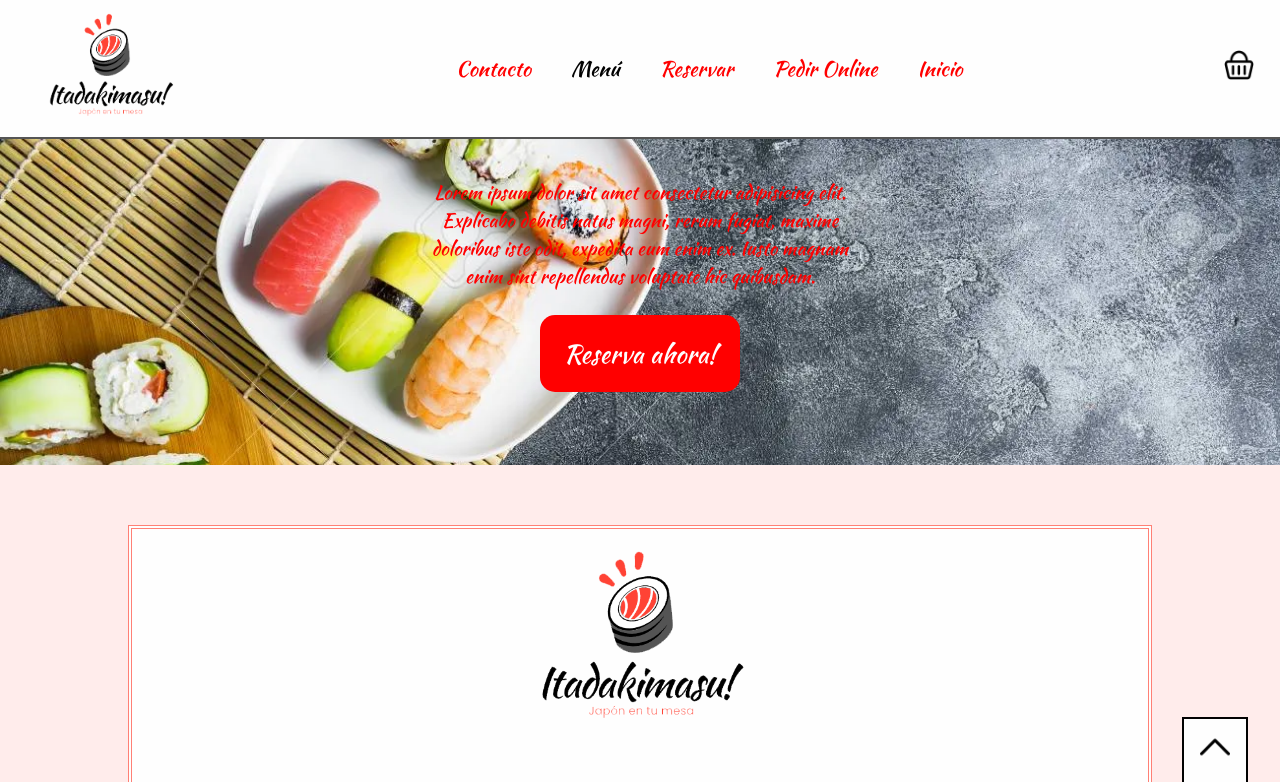
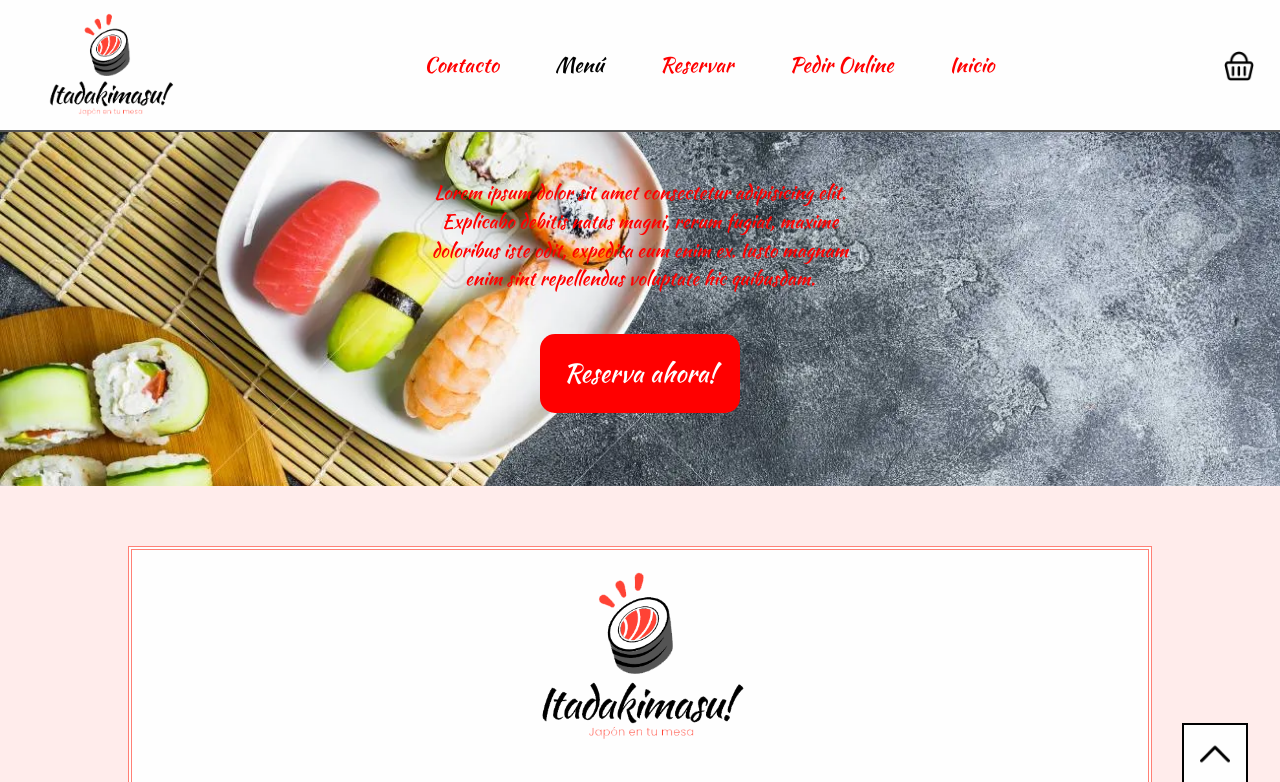
Before and after one commit to lealopez95/coderhouse-itadakimasu, a plain HTML site: page pages/menu.html in a window 1280 px wide. Shown: the top 782 px of the page. Drawn offline with nearby package versions, Linux system fonts and the light colour scheme.

Commit message:
add bootstrap to header and replicate it in all the pages

```diff
--- a/css/styles.css
+++ b/css/styles.css
@@ -18,7 +18,7 @@
 * {
 	margin: 0;
 	padding: 0;
-	box-sizing: border-box;
+	/* box-sizing: border-box; */
 }
 
 li {
@@ -86,22 +86,20 @@ main {
 	grid-area: nav;
 }
 
-.nav__menu {
-	display: flex;
-	flex-wrap: wrap;
-	justify-content: center;
+.offcanvas-start {
+	width: 100%;
 }
 
-.nav__menu__item {
+.navbar-nav .nav-item {
 	margin-left: 20px;
 	margin-right: 20px;
 }
 
-.nav__menu__item_link {
+.navbar-light .navbar-nav .nav-link {
 	color: #ff0000;
 }
 
-.nav__menu__item_link--current {
+.navbar-light .navbar-nav .nav-link.active {
 	color: #010101;
 }
 
@@ -698,13 +696,12 @@ main {
 	}
 }
 
-@media screen and (max-width: 768px) {
+@media screen and (max-width: 767px) {
 	.header {
 		grid-template-areas:
-			"header__logo header__basket"
-			"nav nav";
+			"nav header__logo header__basket";
 		grid-template-rows: auto;
-		grid-template-columns: 1fr min-content;
+		grid-template-columns: min-content 1fr min-content;
 	}
 
 	.banner--inline {
--- a/pages/menu.html
+++ b/pages/menu.html
@@ -5,33 +5,42 @@
 	<meta http-equiv="X-UA-Compatible" content="IE=edge">
 	<meta name="viewport" content="width=device-width, initial-scale=1.0">
 	<title>Menu de comidas | Itadakimasu!</title>
+	<link href="https://cdn.jsdelivr.net/npm/bootstrap@5.1.3/dist/css/bootstrap.min.css" rel="stylesheet" integrity="sha384-1BmE4kWBq78iYhFldvKuhfTAU6auU8tT94WrHftjDbrCEXSU1oBoqyl2QvZ6jIW3" crossorigin="anonymous">
 	<link rel="shortcut icon" href="../favicon.ico">
 	<link rel="stylesheet" href="../css/styles.css">
 </head>
 <body class="body_grid_1_col">
 	<span class="back_to_top" onclick="window.scrollTo(0, 0);"><img src="../media/images/icons/arrow_up.png" alt="flecha apuntando arriba"></span>
 	<header class="header">
-		<a href="../index.html" class="header__logo">
+		<a href="../" class="header__logo">
 			<img src="../media/images/logos/logo_1.png" alt="Logo Itadakimasu!" class="header__logo__img">
 		</a>
-		<nav class="nav">
-			<ul class="nav__menu">
-				<li class="nav__menu__item">
-					<a class="nav__menu__item_link" href="./contact-us.html">Contacto</a>
+		<nav class="nav navbar navbar-light navbar-expand-md">
+			<button class="navbar-toggler" type="button" data-bs-toggle="offcanvas" data-bs-target="#navMainMenu" aria-controls="navMainMenu">
+				<span class="navbar-toggler-icon"></span>
+			</button>
+			<div class="offcanvas offcanvas-start" tabindex="-1" id="navMainMenu" aria-labelledby="navbarOffcanvasLgLabel">
+				<div class="offcanvas-header align-self-end">
+					<button type="button" class="btn-close text-reset" data-bs-dismiss="offcanvas" aria-label="Close"></button>
+				</div>
+				<ul class="navbar-nav align-items-center">
+					<li class="nav-item">
+						<a class="nav-link" href="./contact-us.html">Contacto</a>
 					</li>
-				<li class="nav__menu__item">
-					<a class="nav__menu__item_link nav__menu__item_link--current" href="#">Men&uacute;</a>
+					<li class="nav-item">
+						<a class="nav-link active" aria-current="page" href="#">Men&uacute;</a>
 					</li>
-				<li class="nav__menu__item">
-					<a class="nav__menu__item_link" href="./reservations.html">Reservar</a>
+					<li class="nav-item">
+						<a class="nav-link" href="./reservations.html">Reservar</a>
 					</li>
-				<li class="nav__menu__item">
-					<a class="nav__menu__item_link" href="./online-order.html">Pedir Online</a>
+					<li class="nav-item">
+						<a class="nav-link" href="./online-order.html">Pedir Online</a>
 					</li>
-				<li class="nav__menu__item">
-					<a class="nav__menu__item_link" href="../index.html">Inicio</a>
+					<li class="nav-item">
+						<a class="nav-link" href="../">Inicio</a>
 					</li>
 				</ul>
+			</div>
 		</nav>
 		<a href="" class="header__basket">
 			<img class="header__basket__img" src="../media/images/icons/shopping-basket.png" alt="Canasta de compras">
@@ -205,5 +214,6 @@
 			</ul>
 		</div>
 	</footer>
+	<script src="https://cdn.jsdelivr.net/npm/bootstrap@5.1.3/dist/js/bootstrap.bundle.min.js" integrity="sha384-ka7Sk0Gln4gmtz2MlQnikT1wXgYsOg+OMhuP+IlRH9sENBO0LRn5q+8nbTov4+1p" crossorigin="anonymous"></script>
 </body>
 </html>
```
Also changed, not shown: index.html (+23 -13 lines), pages/contact-us.html (+24 -14 lines), pages/online-order.html (+23 -13 lines), pages/reservations.html (+23 -13 lines). Lines whose indentation alone changed are shown as unchanged.
